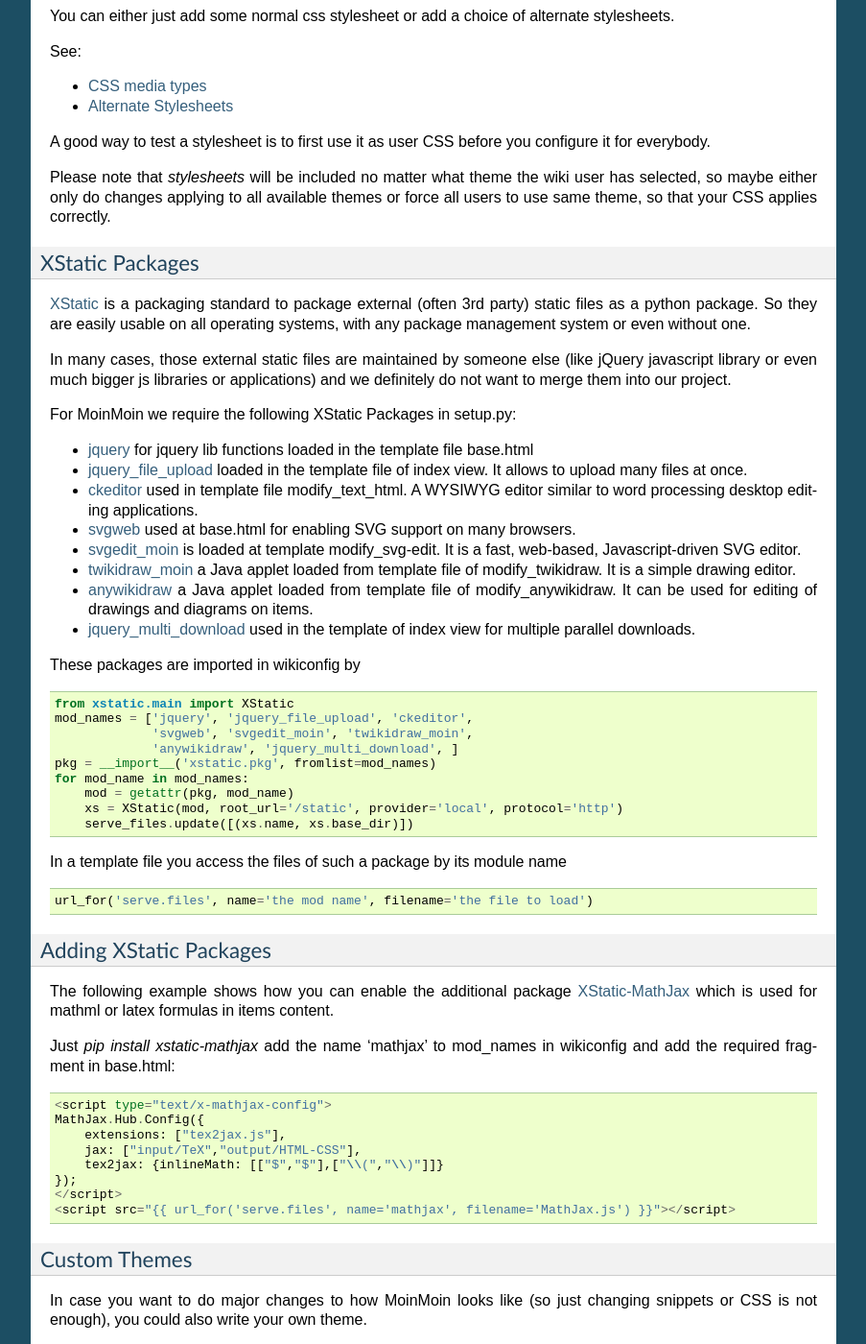
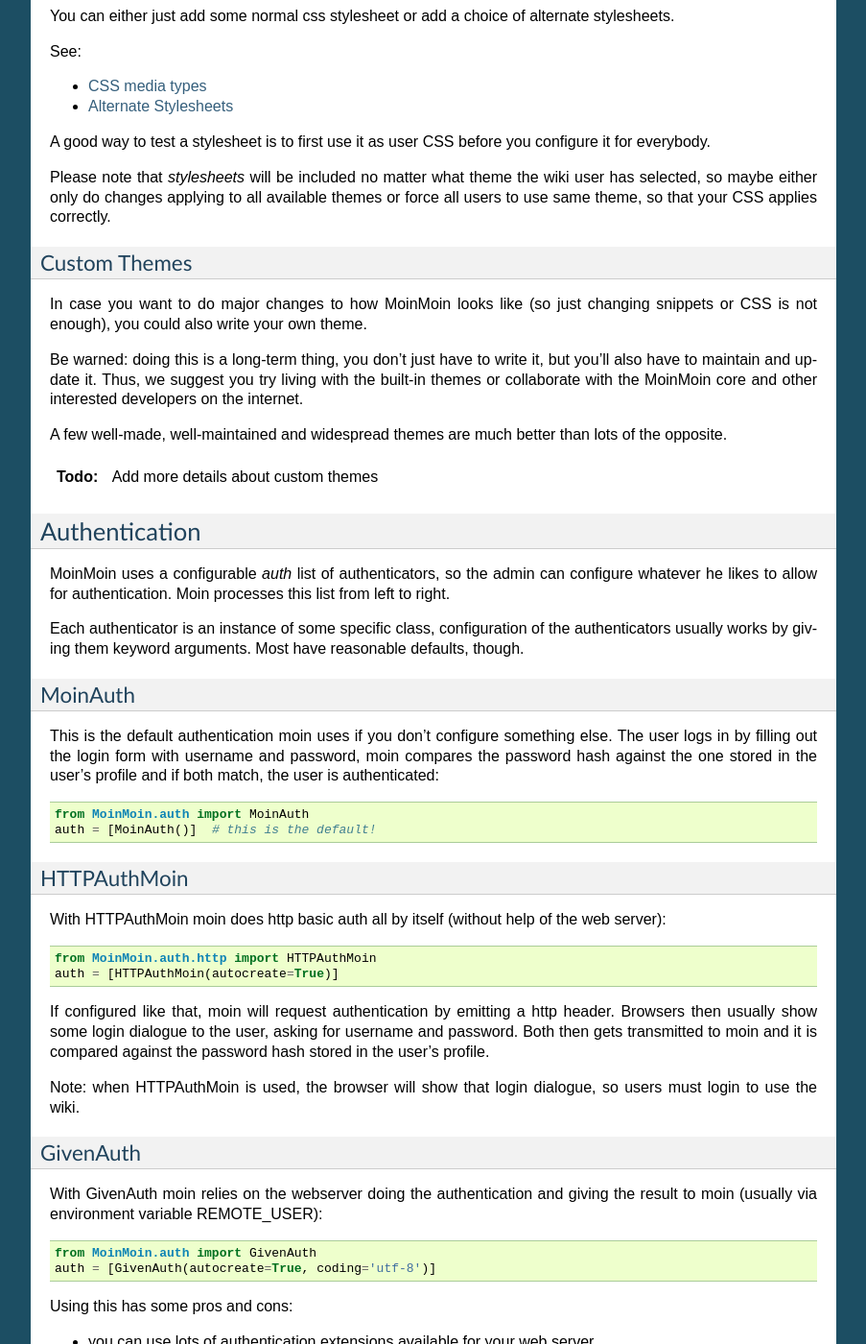
Before and after one commit to mirror/moin-2.0, a Sphinx documentation site: the page built from docs/admin/configure.rst, in a window 1280 px wide and 1400 px high, scrolled down 3980 px. Shown: the whole window at 96% size, without its empty margins (198-1101 px from the left). Built offline with Sphinx 7.4.7, drawn with Linux system fonts in a browser that asks for light colours; some of the changed text lies outside the part shown.

Commit message:
docs: reverted 831:9e6653c60a98

```diff
--- a/docs/admin/configure.rst
+++ b/docs/admin/configure.rst
@@ -244,83 +244,6 @@
 user has selected, so maybe either only do changes applying to all available
 themes or force all users to use same theme, so that your CSS applies
 correctly.
-
-XStatic Packages
-----------------
-`XStatic <http://readthedocs.org/projects/xstatic>`_ is a packaging standard
-to package external (often 3rd party) static files as a python package.
-So they are easily usable on all operating systems,
-with any package management system or even without one.
-
-In many cases, those external static files are maintained by someone else (like jQuery
-javascript library or even much bigger js libraries or applications) and we
-definitely do not want to merge them into our project.
-
-For MoinMoin we require the following XStatic Packages in setup.py:
-
-* `jquery <http://pypi.python.org/pypi/XStatic-jQuery>`_
-  for jquery lib functions loaded in the template file base.html
-
-* `jquery_file_upload <http://pypi.python.org/pypi/XStatic-jQuery-File-Upload>`_
-  loaded in the template file of index view. It allows to upload many files at once.
-
-* `ckeditor <http://pypi.python.org/pypi/XStatic-CKEditor>`_
-  used in template file modify_text_html. A WYSIWYG editor similar to word processing
-  desktop editing applications.
-
-* `svgweb <http://pypi.python.org/pypi/XStatic-svgweb>`_
-  used at base.html for enabling SVG support on many browsers.
-
-* `svgedit_moin <http://pypi.python.org/pypi/XStatic-svg-edit-moin>`_
-  is loaded at template modify_svg-edit. It is a fast, web-based, Javascript-driven
-  SVG editor.
-
-* `twikidraw_moin <http://pypi.python.org/pypi/XStatic-TWikiDraw-moin>`_
-  a Java applet loaded from template file of modify_twikidraw. It is a simple drawing editor.
-
-* `anywikidraw <http://pypi.python.org/pypi/XStatic-AnyWikiDraw>`_
-  a Java applet loaded from template file of modify_anywikidraw. It can be used for
-  editing of drawings and diagrams on items.
-
-* `jquery_multi_download <http://pypi.python.org/pypi/XStatic-multiDownload>`_
-  used in the template of index view for multiple parallel downloads.
-
-
-These packages are imported in wikiconfig by ::
-
-    from xstatic.main import XStatic
-    mod_names = ['jquery', 'jquery_file_upload', 'ckeditor',
-                 'svgweb', 'svgedit_moin', 'twikidraw_moin',
-                 'anywikidraw', 'jquery_multi_download', ]
-    pkg = __import__('xstatic.pkg', fromlist=mod_names)
-    for mod_name in mod_names:
-        mod = getattr(pkg, mod_name)
-        xs = XStatic(mod, root_url='/static', provider='local', protocol='http')
-        serve_files.update([(xs.name, xs.base_dir)])
-
-In a template file you access the files of such a package by its module name ::
-
-    url_for('serve.files', name='the mod name', filename='the file to load')
-
-Adding XStatic Packages
------------------------
-
-The following example shows how you can enable the additional package
-`XStatic-MathJax <http://pypi.python.org/pypi/XStatic-MathJax>`_ which is
-used for mathml or latex formulas in items content.
-
-Just *pip install xstatic-mathjax* add the name 'mathjax' to mod_names in wikiconfig
-and add the required fragment in base.html::
-
-    <script type="text/x-mathjax-config">
-    MathJax.Hub.Config({
-        extensions: ["tex2jax.js"],
-        jax: ["input/TeX","output/HTML-CSS"],
-        tex2jax: {inlineMath: [["$","$"],["\\(","\\)"]]}
-    });
-    </script>
-    <script src="{{ url_for('serve.files', name='mathjax', filename='MathJax.js') }}"></script>
-
 
 
 Custom Themes
```
